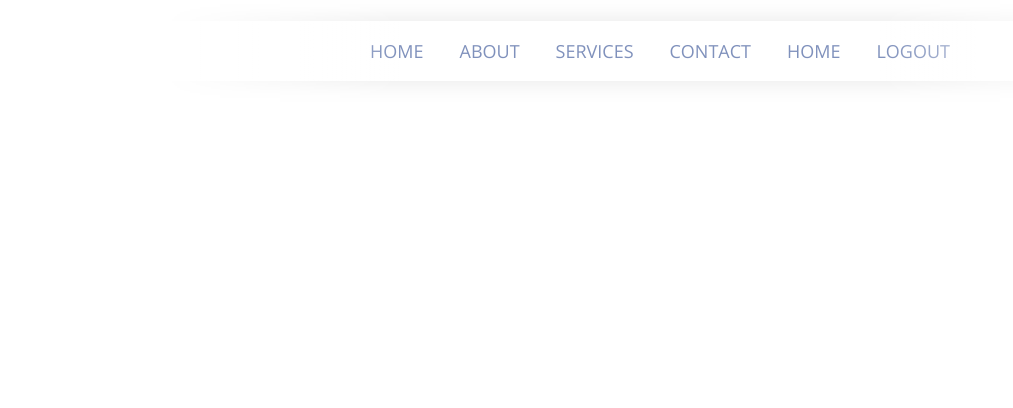
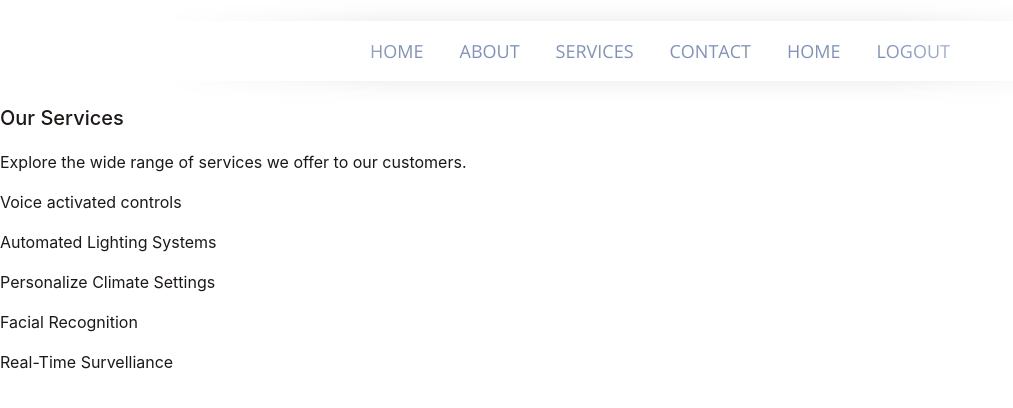
Before and after one commit to Subhashp17/NexHomes, a React (Create React App) app in the folder client/: page /services in a window 1280 px wide. Shown: the top 408 px of the page, without its empty margins (0-1013 px from the left). Built offline with nearby package versions, Linux system fonts and the light colour scheme.

Commit message:
About services,contact routes

```diff
--- a/client/src/App.js
+++ b/client/src/App.js
@@ -6,6 +6,9 @@ import RegForm from './components/RegForm';
 import Dashboard from './components/Dashboard';
 import AddProperty from './components/AddProperty';
 import UpdateDetails from './components/updateDetails';
+import About from './components/About';
+import Services from './components/Services';
+import Contact from './components/Contact';
 
 function App() {
   return (
@@ -17,6 +20,9 @@ function App() {
         <Route path="/dashboard" element = {<Dashboard/>}/>
         <Route path="/addproperty" element = {<AddProperty/>}/>
         <Route path="/updateproperty" element = {<UpdateDetails/>}/>
+        <Route path="/about" element={<About />} />
+        <Route path="/services" element={<Services />} />
+        <Route path="/contact" element={<Contact />} />
 
       </Routes>
     </Router>
--- /dev/null
+++ b/client/src/components/About.js
@@ -0,0 +1,12 @@
+import React from 'react';
+
+const About = () => {
+  return (
+    <div>
+      <h1>About Us</h1>
+      <p>Welcome to the Nex-Homes website. Here at Nex-Homes, we provide tech integration into modern houses to provide differnt features to improve your life.</p>
+    </div>
+  );
+};
+
+export default About;
--- /dev/null
+++ b/client/src/components/Contact.js
@@ -0,0 +1,17 @@
+import React from 'react';
+
+const Contact = () => {
+  return (
+    <div>
+      <h1>Contact Us</h1>
+      <p>Have any questions? Reach out to us through the following ways:</p>
+      <ul>
+        <li>Email: NexHomes@gmail.com</li>
+        <li>Phone: (123) 456-7890 </li>
+        <li>Address: 1234 Street Rd, City, 12345</li>
+      </ul>
+    </div>
+  );
+};
+
+export default Contact;
--- a/client/src/components/Navbar.js
+++ b/client/src/components/Navbar.js
@@ -1,5 +1,9 @@
 import React from 'react'
-import './Navbar.css'
+import './Navbar.css';
+import About from './About';
+import Services from './Services';
+import Contact from './Contact';
+import { BrowserRouter as Router, Route, Routes } from 'react-router-dom';
 
 const Navbar = () => {
   const handleLogout = () =>{
--- /dev/null
+++ b/client/src/components/Services.js
@@ -0,0 +1,17 @@
+import React from 'react';
+
+const Services = () => {
+  return (
+    <div>
+      <h1>Our Services</h1>
+      <p>Explore the wide range of services we offer to our customers.</p>
+      <p> Voice activated controls</p>
+        <p> Automated Lighting Systems</p>
+        <p> Personalize Climate Settings </p>
+        <p> Facial Recognition </p>
+        <p> Real-Time Survelliance </p>
+    </div>
+  );
+};
+
+export default Services;
```
